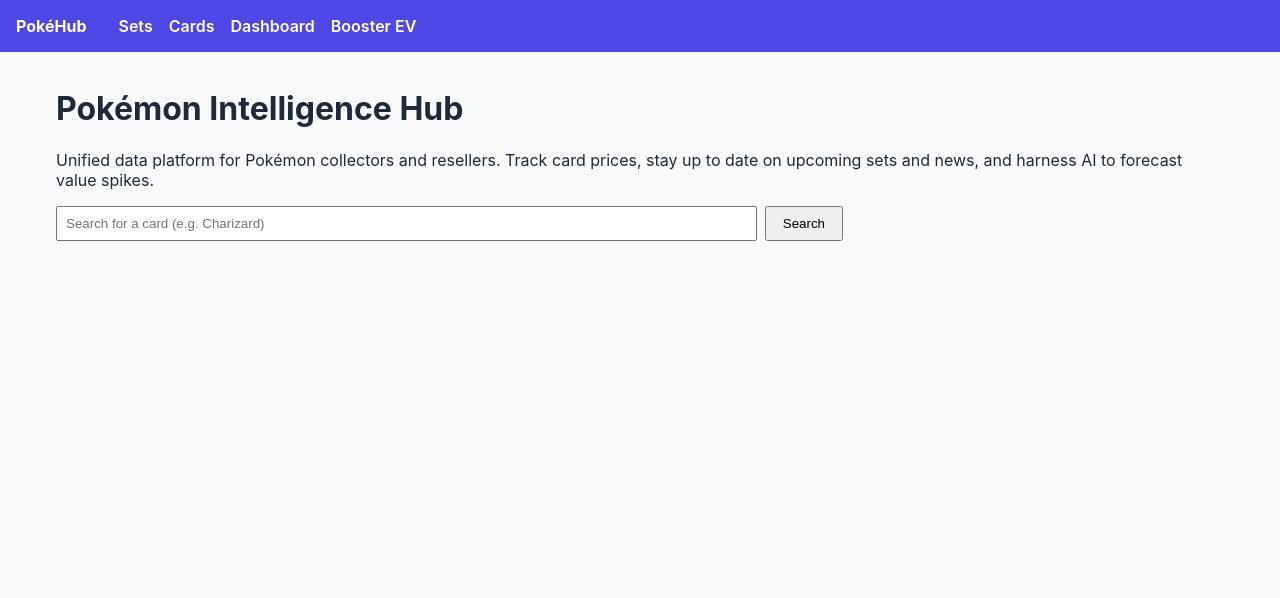
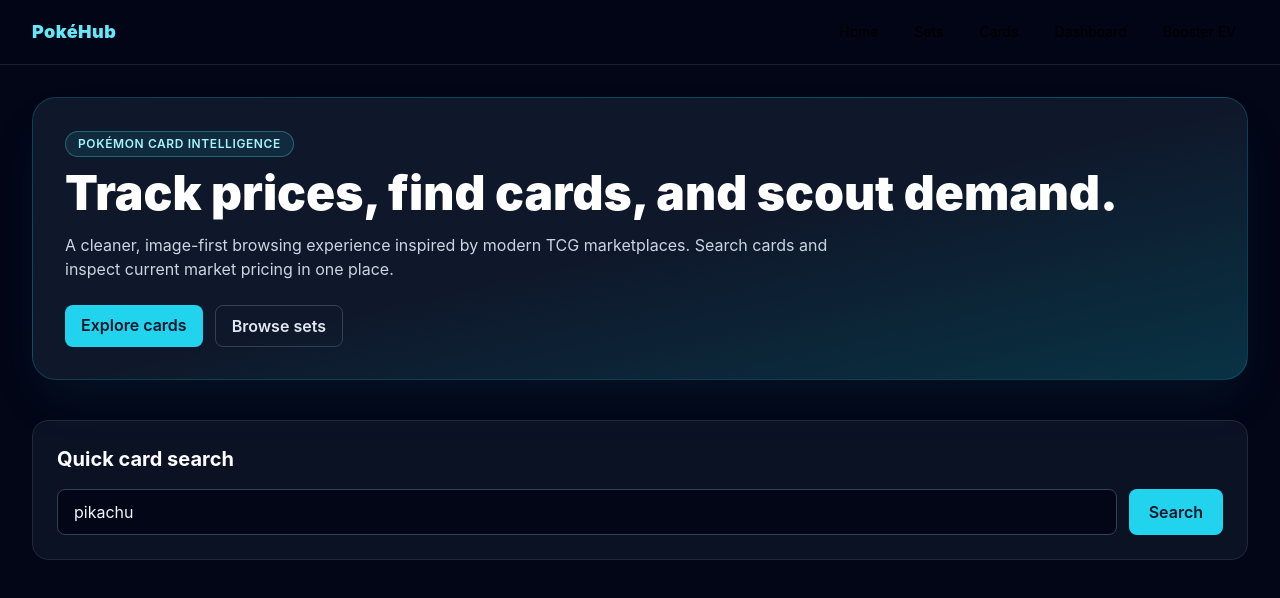
Before and after one commit to corn-o/pokemon-intelligence-hub, a Next.js app: page / in a window 1280 px wide. Shown: the top 598 px of the page. Built offline with nearby package versions, Linux system fonts and the light colour scheme.

Commit message:
Revamp UI with Tailwind styling and TCG image-backed card search

```diff
--- a/components/Layout.js
+++ b/components/Layout.js
@@ -1,26 +1,45 @@
 import Link from 'next/link'
+import { useRouter } from 'next/router'
 
-/**
- * Simple layout component that wraps each page. It renders a top
- * navigation bar with links to the main sections and the page content.
- */
+const links = [
+  { href: '/', label: 'Home' },
+  { href: '/sets', label: 'Sets' },
+  { href: '/cards', label: 'Cards' },
+  { href: '/dashboard', label: 'Dashboard' },
+  { href: '/booster-ev', label: 'Booster EV' },
+]
+
 export default function Layout({ children }) {
+  const router = useRouter()
+
   return (
-    <div>
-      <nav>
-        <div style={{ display: 'flex', alignItems: 'center' }}>
-          <Link href="/">
-            <span style={{ fontWeight: 'bold', marginRight: '1rem' }}>
-              PokéHub
-            </span>
+    <div className="min-h-screen bg-slate-950 text-slate-100">
+      <header className="sticky top-0 z-50 border-b border-slate-800/80 bg-slate-950/80 backdrop-blur">
+        <nav className="mx-auto flex w-full max-w-7xl items-center justify-between px-4 py-4 sm:px-6 lg:px-8">
+          <Link href="/" className="text-lg font-black tracking-wide text-cyan-300">
+            PokéHub
           </Link>
-          <Link href="/sets">Sets</Link>
-          <Link href="/cards">Cards</Link>
-          <Link href="/dashboard">Dashboard</Link>
-          <Link href="/booster-ev">Booster EV</Link>
-        </div>
-      </nav>
-      <main>{children}</main>
+          <div className="flex flex-wrap items-center gap-2 text-sm sm:gap-3">
+            {links.map((link) => {
+              const active = router.pathname === link.href
+              return (
+                <Link
+                  key={link.href}
+                  href={link.href}
+                  className={`rounded-full px-3 py-1.5 transition ${
+                    active
+                      ? 'bg-cyan-400/20 text-cyan-200'
+                      : 'text-slate-300 hover:bg-slate-800 hover:text-white'
+                  }`}
+                >
+                  {link.label}
+                </Link>
+              )
+            })}
+          </div>
+        </nav>
+      </header>
+      <main className="mx-auto w-full max-w-7xl px-4 py-8 sm:px-6 lg:px-8">{children}</main>
     </div>
   )
 }
--- a/pages/_app.js
+++ b/pages/_app.js
@@ -1,16 +1,15 @@
+import Script from 'next/script'
 import Layout from '../components/Layout'
 import '../styles/globals.css'
 
-/**
- * Custom App component used by Next.js to initialize pages. It wraps each
- * page in a Layout component that provides a consistent navigation bar
- * and imports global CSS styles.
- */
 function MyApp({ Component, pageProps }) {
   return (
-    <Layout>
-      <Component {...pageProps} />
-    </Layout>
+    <>
+      <Script src="https://cdn.tailwindcss.com" strategy="beforeInteractive" />
+      <Layout>
+        <Component {...pageProps} />
+      </Layout>
+    </>
   )
 }
 
--- a/pages/api/cards.js
+++ b/pages/api/cards.js
@@ -1,81 +1,59 @@
 /**
- * API route for fetching card information. Supports searching by name or
- * retrieving a specific card by ID. Uses the TCGdex API to fetch card
- * listings and pricing data from Cardmarket and TCGplayer. Cardmarket
- * prices are ignored in this MVP; only TCGplayer prices are returned.
+ * API route for Pokémon card information.
+ * Uses the public Pokémon TCG API for image-rich card results and TCGplayer
+ * style pricing fields (low/market/high) when available.
  */
 
 export default async function handler(req, res) {
   const { name, id } = req.query
 
-  // Helper to fetch detailed card info by ID
-  async function fetchCardDetails(cardId) {
-    const url = `https://api.tcgdex.net/v2/en/cards/${cardId}`
-    const response = await fetch(url)
+  async function fetchCard(cardId) {
+    const response = await fetch(`https://api.pokemontcg.io/v2/cards/${cardId}`)
     if (!response.ok) throw new Error('Card details request failed')
-    const data = await response.json()
-    return data
+    const payload = await response.json()
+    return payload.data
+  }
+
+  function mapCard(card) {
+    const prices = card.tcgplayer?.prices || {}
+    const preferred =
+      prices.holofoil || prices.normal || prices.reverseHolofoil || prices['1stEditionHolofoil'] || null
+
+    return {
+      id: card.id,
+      name: card.name,
+      image: card.images?.large || card.images?.small || '',
+      setName: card.set?.name || 'Unknown',
+      tcgplayer: {
+        lowPrice: preferred?.low ?? null,
+        marketPrice: preferred?.market ?? null,
+        highPrice: preferred?.high ?? null,
+      },
+    }
   }
 
   try {
     if (id) {
-      // Return a single card detail
-      const card = await fetchCardDetails(id)
-      res.status(200).json({ card })
+      const card = await fetchCard(id)
+      res.status(200).json({ card: mapCard(card) })
       return
     }
+
     if (name) {
-      // Search for cards by name using TCGdex filtering
-      const searchUrl = `https://api.tcgdex.net/v2/en/cards?name=${encodeURIComponent(
-        name
-      )}`
+      const q = `name:*${name.replace(/"/g, '')}*`
+      const searchUrl = `https://api.pokemontcg.io/v2/cards?q=${encodeURIComponent(q)}&pageSize=15&orderBy=-set.releaseDate`
       const searchRes = await fetch(searchUrl)
       if (!searchRes.ok) {
         res.status(searchRes.status).json({ error: 'Search request failed' })
         return
       }
-      const searchData = await searchRes.json()
-      // Limit number of results to avoid heavy API usage
-      const firstTen = searchData.slice(0, 10)
-      const cards = await Promise.all(
-        firstTen.map(async (brief) => {
-          try {
-            const full = await fetchCardDetails(brief.id)
-            // Extract TCGplayer pricing for normal variant if available
-            const tcgplayer = full.pricing?.tcgplayer || null
-            let lowPrice = null
-            let marketPrice = null
-            let highPrice = null
-            if (tcgplayer) {
-              // Some cards may have multiple variants (normal, reverse holofoil, etc.)
-              const normal = tcgplayer.normal || tcgplayer['holofoil'] || tcgplayer['reverse-holofoil'] || null
-              if (normal) {
-                lowPrice = normal.lowPrice ?? null
-                marketPrice = normal.marketPrice ?? null
-                highPrice = normal.highPrice ?? null
-              }
-            }
-            return {
-              id: full.id,
-              name: full.name,
-              image: full.image,
-              setName: full.set?.name || 'Unknown',
-              tcgplayer: {
-                lowPrice,
-                marketPrice,
-                highPrice,
-              },
-            }
-          } catch (err) {
-            return null
-          }
-        })
-      )
-      // Filter out null results
-      const filtered = cards.filter(Boolean)
-      res.status(200).json({ cards: filtered })
+
+      const payload = await searchRes.json()
+      const cards = (payload.data || []).map(mapCard)
+      res.status(200).json({ cards })
       return
     }
+
     res.status(400).json({ error: 'Query parameter "name" or "id" is required' })
   } catch (err) {
     console.error(err)
--- a/pages/index.js
+++ b/pages/index.js
@@ -1,13 +1,8 @@
+import Link from 'next/link'
 import { useState } from 'react'
 
-/**
- * Home page for the Pokémon Intelligence Hub MVP. This page includes a
- * simple search interface that queries the `/api/cards` endpoint by name
- * and displays matching cards with their current TCGplayer market price.
- * It also outlines the core value proposition of the app.
- */
 export default function Home() {
-  const [query, setQuery] = useState('')
+  const [query, setQuery] = useState('pikachu')
   const [results, setResults] = useState([])
   const [loading, setLoading] = useState(false)
   const [error, setError] = useState('')
@@ -21,7 +16,7 @@
       const res = await fetch(`/api/cards?name=${encodeURIComponent(query)}`)
       if (!res.ok) throw new Error('Request failed')
       const data = await res.json()
-      setResults(data.cards)
+      setResults(data.cards || [])
     } catch (err) {
       setError('Failed to fetch cards. Try again later.')
     } finally {
@@ -30,56 +25,63 @@
   }
 
   return (
-    <div>
-      <h1>Pokémon Intelligence Hub</h1>
-      <p>
-        Unified data platform for Pokémon collectors and resellers. Track card
-        prices, stay up to date on upcoming sets and news, and harness AI to
-        forecast value spikes.
+    <div className="space-y-10">
+      <section className="rounded-3xl border border-cyan-400/20 bg-gradient-to-br from-slate-900 via-slate-900 to-cyan-950 p-8 shadow-2xl shadow-cyan-900/20">
+        <p className="mb-3 inline-flex rounded-full border border-cyan-300/30 bg-cyan-400/10 px-3 py-1 text-xs font-semibold uppercase tracking-wider text-cyan-200">
+          Pokémon card intelligence
         </p>
-      <form onSubmit={searchCards} style={{ marginTop: '1rem' }}>
+        <h1 className="text-3xl font-black text-white sm:text-5xl">Track prices, find cards, and scout demand.</h1>
+        <p className="mt-4 max-w-3xl text-slate-300">
+          A cleaner, image-first browsing experience inspired by modern TCG marketplaces. Search cards and inspect current
+          market pricing in one place.
+        </p>
+        <div className="mt-6 flex flex-wrap gap-3">
+          <Link href="/cards" className="rounded-lg bg-cyan-400 px-4 py-2 font-semibold text-slate-900 hover:bg-cyan-300">
+            Explore cards
+          </Link>
+          <Link href="/sets" className="rounded-lg border border-slate-700 px-4 py-2 font-semibold text-slate-200 hover:bg-slate-800">
+            Browse sets
+          </Link>
+        </div>
+      </section>
+
+      <section className="rounded-2xl border border-slate-800 bg-slate-900/70 p-6">
+        <h2 className="text-xl font-bold text-white">Quick card search</h2>
+        <form onSubmit={searchCards} className="mt-4 flex flex-col gap-3 sm:flex-row">
           <input
             type="text"
-          placeholder="Search for a card (e.g. Charizard)"
+            placeholder="Search a card (e.g. Charizard)"
             value={query}
             onChange={(e) => setQuery(e.target.value)}
-          style={{ padding: '0.5rem', width: '60%' }}
+            className="w-full rounded-lg border border-slate-700 bg-slate-950 px-4 py-2.5 text-slate-100 outline-none ring-cyan-300 placeholder:text-slate-500 focus:ring"
           />
-        <button
-          type="submit"
-          style={{ padding: '0.5rem 1rem', marginLeft: '0.5rem' }}
-        >
+          <button type="submit" className="rounded-lg bg-cyan-400 px-5 py-2.5 font-semibold text-slate-900 hover:bg-cyan-300">
             {loading ? 'Searching…' : 'Search'}
           </button>
         </form>
-      {error && <p style={{ color: 'red' }}>{error}</p>}
+        {error && <p className="mt-3 text-sm text-rose-300">{error}</p>}
+
         {results.length > 0 && (
-        <div className="card-list">
+          <div className="mt-6 grid grid-cols-2 gap-4 md:grid-cols-3 lg:grid-cols-5">
             {results.map((card) => (
-            <div key={card.id} className="card-item">
-              {card.image ? (
-                <img src={card.image} alt={card.name} />
-              ) : (
-                <div
-                  style={{
-                    width: '100%',
-                    height: '150px',
-                    backgroundColor: '#e5e7eb',
-                    borderRadius: '4px',
-                  }}
+              <article key={card.id} className="group overflow-hidden rounded-xl border border-slate-800 bg-slate-950/90">
+                <img
+                  src={card.image}
+                  alt={card.name}
+                  className="aspect-[3/4] w-full object-cover transition duration-300 group-hover:scale-105"
                 />
-              )}
-              <h3>{card.name}</h3>
-              <p style={{ margin: '0.25rem 0' }}>Set: {card.setName}</p>
-              {card.tcgplayer && card.tcgplayer.marketPrice ? (
-                <p>Market Price: ${card.tcgplayer.marketPrice.toFixed(2)}</p>
-              ) : (
-                <p>Market Price: N/A</p>
-              )}
+                <div className="space-y-1 p-3">
+                  <h3 className="truncate text-sm font-semibold text-white">{card.name}</h3>
+                  <p className="truncate text-xs text-slate-400">{card.setName}</p>
+                  <p className="text-xs text-cyan-200">
+                    {card.tcgplayer?.marketPrice != null ? `Market $${card.tcgplayer.marketPrice.toFixed(2)}` : 'Market N/A'}
+                  </p>
                 </div>
+              </article>
             ))}
           </div>
         )}
+      </section>
     </div>
   )
 }
--- a/styles/globals.css
+++ b/styles/globals.css
@@ -1,93 +1,16 @@
-/* Global styles for the Pokémon Intelligence Hub MVP
-   Keep the styling minimal for the prototype. You can replace
-   this with a utility framework (e.g. Tailwind) in a real app. */
+* {
+  box-sizing: border-box;
+}
 
 html,
 body {
+  margin: 0;
   padding: 0;
-  margin: 0;
-  font-family: -apple-system, BlinkMacSystemFont, 'Segoe UI', Roboto, Oxygen,
-    Ubuntu, Cantarell, 'Open Sans', 'Helvetica Neue', sans-serif;
-  background-color: #f8fafc;
-  color: #1f2937;
+  font-family: Inter, ui-sans-serif, system-ui, -apple-system, Segoe UI, Roboto, Helvetica, Arial, sans-serif;
+  background: #020617;
 }
 
 a {
   color: inherit;
   text-decoration: none;
 }
-
-* {
-  box-sizing: border-box;
-}
-
-nav {
-  background: #4f46e5;
-  color: white;
-  padding: 1rem;
-  display: flex;
-  align-items: center;
-  justify-content: space-between;
-}
-
-nav a {
-  margin-right: 1rem;
-  color: white;
-  font-weight: 600;
-}
-
-nav a:hover {
-  text-decoration: underline;
-}
-
-main {
-  padding: 1rem;
-  max-width: 1200px;
-  margin: 0 auto;
-}
-
-.card-list {
-  display: grid;
-  grid-template-columns: repeat(auto-fill, minmax(200px, 1fr));
-  gap: 1rem;
-  margin-top: 1rem;
-}
-
-.card-item {
-  background: white;
-  border: 1px solid #e5e7eb;
-  border-radius: 8px;
-  padding: 0.75rem;
-  box-shadow: 0 1px 2px rgba(0, 0, 0, 0.05);
-  text-align: center;
-}
-
-.card-item img {
-  max-width: 100%;
-  height: auto;
-  border-radius: 4px;
-}
-
-.table {
-  width: 100%;
-  border-collapse: collapse;
-  margin-top: 1rem;
-}
-
-.table th,
-.table td {
-  padding: 0.5rem 0.75rem;
-  border: 1px solid #e5e7eb;
-  text-align: left;
-}
-
-.table th {
-  background: #f3f4f6;
-  font-weight: 600;
-}
-
-.chart-container {
-  width: 100%;
-  max-width: 600px;
-  margin: 2rem auto;
-}
```
Also changed, not shown: pages/cards.js (+40 -52 lines). Lines whose indentation alone changed are shown as unchanged.
